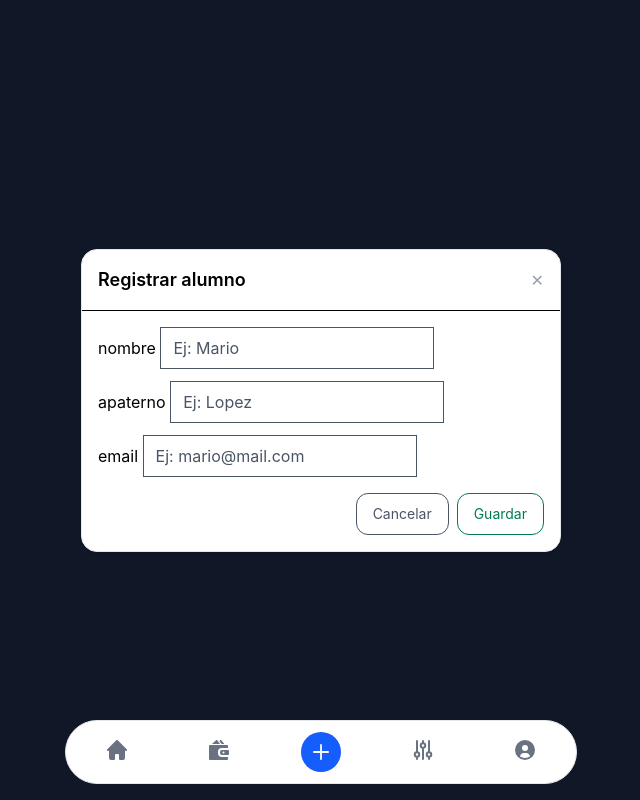
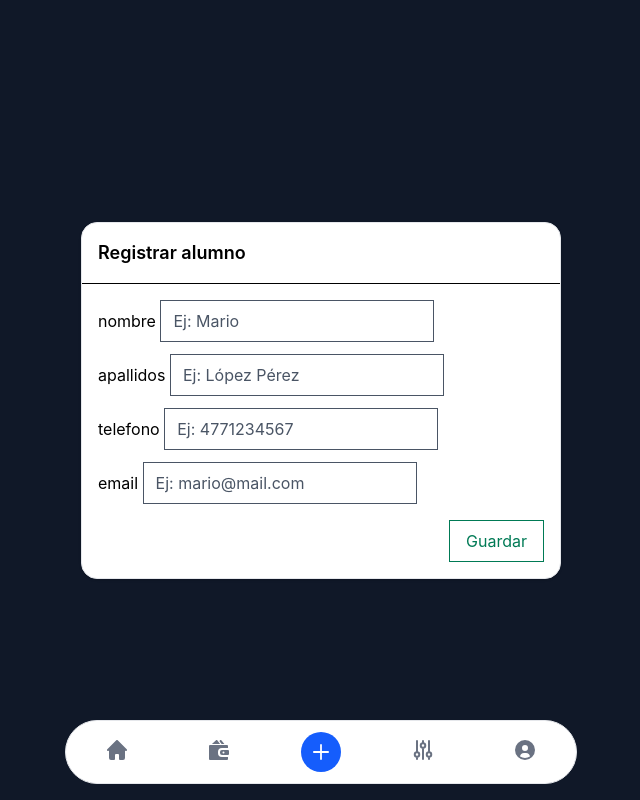
Before and after one commit to IDGS-801-23001542/FlaskBDIDGS801, a Flask app: page / in a window 1280 px wide, after a click on "Nuevo". Shown: the whole page, without its empty margins (319-959 px from the left). Run offline with Flask 3, Linux system fonts and the light colour scheme; data comes from the database, SQL or seed files in the repository; both versions use the stored data as it was after the commit; parts of the project's set-up code (start-up, migrations or seed data) failed here and were passed over; some libraries are stand-ins or nearby versions.

Commit message:
MIGRACIONES 25/febrero/2026

```diff
--- a/app.py
+++ b/app.py
@@ -7,14 +7,9 @@ from config import DevelopmentConfig
 import forms
 from models import db, Alumnos as AlumnosModel
 
-from flask_migrate import Migrate
-
 app = Flask(__name__)
 app.config.from_object(DevelopmentConfig)
 csrf = CSRFProtect()
-
-db.init_app(app)
-migrate = Migrate(app, db)
 
 @app.errorhandler(404)
 def page_not_found(e):
@@ -33,11 +28,14 @@ def detalles():
     if request.method == 'GET':
         id = request.args.get('id')
         alum1 = db.session.query(AlumnosModel).filter(AlumnosModel.id == id).first()
+
         id = request.args.get('id')
         nombre = alum1.nombre
-        apaterno = alum1.apaterno
+        apallidos = alum1.apallidos
         email = alum1.email
-        return render_template('detalles.html', id=id, nombre=nombre, apaterno=apaterno, email=email)
+        telefono = alum1.telefono
+
+        return render_template('detalles.html', id=id, nombre=nombre, apallidos=apallidos, email=email, telefono=telefono)
 
 @app.route('/modificar', methods=['GET', 'POST'])
 def modificar():
@@ -46,18 +44,23 @@ def modificar():
     if request.method == 'GET':
         id = request.args.get('id')
         alum1 = db.session.query(AlumnosModel).filter(AlumnosModel.id == id).first()
+
         create_form.id.data = request.args.get('id')
         create_form.nombre.data = str.rstrip(alum1.nombre)
-        create_form.apaterno.data = alum1.apaterno
+        create_form.apallidos.data = alum1.apallidos
         create_form.email.data = alum1.email
+        create_form.telefono.data = alum1.telefono
 
     if request.method == 'POST':
         id = create_form.id.data
         alum1 = db.session.query(AlumnosModel).filter(AlumnosModel.id == id).first()
+
         alum1.id = id
         alum1.nombre = str.rstrip(create_form.nombre.data)
-        alum1.apaterno = create_form.apaterno.data
+        alum1.apallidos = create_form.apallidos.data
         alum1.email = create_form.email.data
+        alum1.telefono = create_form.telefono.data
+
         db.session.add(alum1)
         db.session.commit()
         return redirect(url_for('index'))
@@ -71,8 +74,9 @@ def Alumnos():
     if request.method == 'POST':
         alum = AlumnosModel(
             nombre=create_form.nombre.data,
-            apaterno=create_form.apaterno.data,
-            email=create_form.email.data
+            apallidos=create_form.apallidos.data,
+            email=create_form.email.data,
+            telefono=create_form.telefono.data
         )
         db.session.add(alum)
         db.session.commit()
@@ -91,8 +95,9 @@ def eliminar():
         if alum1:
             create_form.id.data = request.args.get('id')
             create_form.nombre.data = str.rstrip(alum1.nombre)
-            create_form.apaterno.data = alum1.apaterno
+            create_form.apallidos.data = alum1.apallidos
             create_form.email.data = alum1.email
+            create_form.telefono.data = alum1.telefono
 
         return render_template('eliminar.html', form=create_form)
 
@@ -110,6 +115,7 @@ def eliminar():
 
 if __name__ == '__main__':
     csrf.init_app(app)
+    db.init_app(app)
     with app.app_context():
         db.create_all()
     app.run()
--- a/forms.py
+++ b/forms.py
@@ -1,41 +1,54 @@
 from wtforms import Form
-from flask_wtf import Form
-
 from wtforms import StringField, IntegerField
 from wtforms import EmailField
 from wtforms import validators
 
+
 class UserForm(Form):
-    matricula=IntegerField("Matricula", [
+    matricula = IntegerField("Matricula", [
         validators.DataRequired(message="El campo es requerido"),
         validators.NumberRange(min=100, max=1000, message="Ingrese valor valido")
     ])
-    nombre=StringField("Nombre", [
+
+    nombre = StringField("Nombre", [
         validators.DataRequired(message="El campo es requerido"),
         validators.Length(min=3, max=10, message="Ingrese nombre valido")
     ])
-    apaterno=StringField("APaterno", [
+
+    apaterno = StringField("APaterno", [
         validators.DataRequired(message="El campo es requerido")
     ])
-    amaterno=StringField("AMaterno", [
+
+    amaterno = StringField("AMaterno", [
         validators.DataRequired(message="El campo es requerido")
     ])
-    correo=EmailField("Correo", [
+
+    correo = EmailField("Correo", [
         validators.Email(message="Ingresa correo valido")
     ])
 
+
 class UserForm2(Form):
-    id=IntegerField('id',
-    [validators.number_range(min=1, max=20, message="valor no valido")
+    id = IntegerField('id', [
+        validators.NumberRange(min=1, max=999999, message="valor no valido")
     ])
-    nombre=StringField('Nombre', [
+
+    nombre = StringField('Nombre', [
         validators.DataRequired(message="El nombre es requerido"),
-        validators.length(min=4, max=20, message="requiere min=4 max=20")
+        validators.Length(min=4, max=20, message="requiere min=4 max=20")
     ])
-    apaterno=StringField('apaterno', [
-        validators.DataRequired(message="El apellido es requerido")
+
+    apallidos = StringField('apallidos', [
+        validators.DataRequired(message="Los apellidos son requeridos"),
+        validators.Length(min=3, max=200, message="requiere min=3 max=200")
     ])
-    email=EmailField('correo', [
+
+    email = EmailField('email', [
         validators.DataRequired(message="El correo es requerido"),
         validators.Email(message="Ingrese un correo valido")
     ])
+
+    telefono = StringField('telefono', [
+        validators.DataRequired(message="El telefono es requerido"),
+        validators.Length(min=7, max=20, message="requiere min=7 max=20")
+    ])
--- a/templates/index.html
+++ b/templates/index.html
@@ -26,8 +26,9 @@
       <thead class="bg-gray-50 border-b border-gray-200">
         <tr>
           <th class="px-6 py-3 font-semibold">Nombre</th>
-          <th class="px-6 py-3 font-semibold">Apellido</th>
-          <th class="px-6 py-3 font-semibold">Contacto</th>
+          <th class="px-6 py-3 font-semibold">Apellidos</th>
+          <th class="px-6 py-3 font-semibold">Teléfono</th>
+          <th class="px-6 py-3 font-semibold">Correo</th>
           <th class="px-6 py-3 font-semibold text-center">Editar</th>
           <th class="px-6 py-3 font-semibold text-center">Detalles</th>
           <th class="px-6 py-3 font-semibold text-center">Eliminar</th>
@@ -37,56 +38,37 @@
       <tbody>
         {% for alum in alumno %}
         <tr class="bg-white border-b border-gray-200">
-          <td class="px-6 py-4 font-medium text-gray-900">{{ alum.nombre }}</td>
-          <td class="px-6 py-4">{{ alum.apaterno }}</td>
-          <td class="px-6 py-4">{{ alum.email }}</td>
+
+          <td class="px-6 py-4 font-medium text-gray-900">
+            {{ alum.nombre }}
+          </td>
+
+          <td class="px-6 py-4">
+            {{ alum.apallidos }}
+          </td>
+
+          <td class="px-6 py-4">
+            {{ alum.telefono }}
+          </td>
+
+          <td class="px-6 py-4">
+            {{ alum.email }}
+          </td>
 
           <td class="px-6 py-4 text-center">
-            <a href="modificar?id={{ alum.id }}"
-              class="inline-flex items-center gap-1 text-warning bg-neutral-primary border border-warning
-                     hover:bg-warning hover:text-white focus:ring-4 focus:ring-neutral-tertiary
-                     font-medium leading-5 rounded-base text-sm px-3 py-2.5">
-
-              <svg class="w-4 h-4" fill="none" stroke="currentColor" stroke-width="2"
-                   viewBox="0 0 24 24">
-                <path stroke-linecap="round" stroke-linejoin="round"
-                      d="M15.232 5.232l3.536 3.536M9 11l6 6L5 19l2-10z"/>
-              </svg>
+            <a href="modificar?id={{ alum.id }}" class="text-warning">
               Editar
             </a>
           </td>
 
           <td class="px-6 py-4 text-center">
-            <a href="detalles?id={{ alum.id }}"
-              class="inline-flex items-center gap-1 text-fg-brand bg-neutral-primary border border-brand
-                     hover:bg-brand hover:text-white focus:ring-4 focus:ring-brand-subtle
-                     font-medium leading-5 rounded-base text-sm px-3 py-2.5">
-
-              <svg class="w-4 h-4" fill="none" stroke="currentColor" stroke-width="2"
-                   viewBox="0 0 24 24">
-                <path stroke-linecap="round" stroke-linejoin="round"
-                      d="M15 12a3 3 0 11-6 0 3 3 0 016 0z"/>
-                <path stroke-linecap="round" stroke-linejoin="round"
-                      d="M2.458 12C3.732 7.943 7.523 5 12 5
-                         c4.477 0 8.268 2.943 9.542 7
-                         -1.274 4.057-5.065 7-9.542 7
-                         -4.477 0-8.268-2.943-9.542-7z"/>
-              </svg>
+            <a href="detalles?id={{ alum.id }}" class="text-blue-600">
               Detalles
             </a>
           </td>
 
           <td class="px-6 py-4 text-center">
-            <a href="eliminar?id={{ alum.id }}"
-              class="inline-flex items-center gap-1 text-danger bg-neutral-primary border border-danger
-                     hover:bg-danger hover:text-white focus:ring-4 focus:ring-neutral-tertiary
-                     font-medium leading-5 rounded-base text-sm px-3 py-2.5">
-
-              <svg class="w-4 h-4" fill="none" stroke="currentColor" stroke-width="2"
-                   viewBox="0 0 24 24">
-                <path stroke-linecap="round" stroke-linejoin="round"
-                      d="M19 7l-1 12H6L5 7M10 11v6M14 11v6M9 7V4h6v3"/>
-              </svg>
+            <a href="eliminar?id={{ alum.id }}" class="text-red-600">
               Eliminar
             </a>
           </td>
@@ -96,50 +78,38 @@
 
         {% if alumno|length == 0 %}
         <tr>
-          <td colspan="6" class="px-6 py-8 text-center text-gray-500">
+          <td colspan="7" class="px-6 py-8 text-center text-gray-500">
             No hay alumnos registrados.
           </td>
         </tr>
         {% endif %}
+
       </tbody>
     </table>
 
   </div>
 </div>
 
-<div id="modal-nuevo" tabindex="-1" aria-hidden="true"
-  class="hidden fixed top-0 left-0 right-0 z-50 justify-center items-center w-full h-full">
+
+<div id="modal-nuevo" class="hidden fixed top-0 left-0 right-0 z-50 justify-center items-center w-full h-full">
   <div class="relative p-4 w-full max-w-lg">
-
     <div class="bg-white rounded-lg shadow border border-gray-200">
 
       <div class="flex items-center justify-between p-4 border-b">
         <h3 class="text-lg font-semibold">Registrar alumno</h3>
-        <button type="button" data-modal-hide="modal-nuevo"
-          class="text-gray-400 hover:text-gray-900">
-          ✕
-        </button>
       </div>
 
       <div class="p-4">
         <form method="POST" action="{{ url_for('Alumnos') }}">
+          <input type="hidden" name="csrf_token" value="{{ csrf_token() }}">
 
           {{ macros.datos('nombre', 'Ej: Mario') }}
-          {{ macros.datos('apaterno', 'Ej: Lopez') }}
+          {{ macros.datos('apallidos', 'Ej: López Pérez') }}
+          {{ macros.datos('telefono', 'Ej: 4771234567') }}
           {{ macros.datos('email', 'Ej: mario@mail.com', type='email') }}
 
           <div class="flex justify-end gap-2 mt-4">
-            <button type="button" data-modal-hide="modal-nuevo"
-              class="text-body bg-neutral-primary border border-default
-                     hover:bg-neutral-secondary-soft hover:text-heading
-                     rounded-base text-sm px-4 py-2.5">
-              Cancelar
-            </button>
-
-            <button type="submit"
-              class="text-success bg-neutral-primary border border-success
-                     hover:bg-success hover:text-white
-                     rounded-base text-sm px-4 py-2.5">
+            <button type="submit" class="text-success border px-4 py-2">
               Guardar
             </button>
           </div>
```
Also changed, not shown: bdidgs801.sql (added, +80 -0 lines), templates/detalles.html (+7 -3 lines), templates/eliminar.html (+9 -35 lines), templates/modificar.html (+9 -34 lines), static/img/toallin.png (added).
